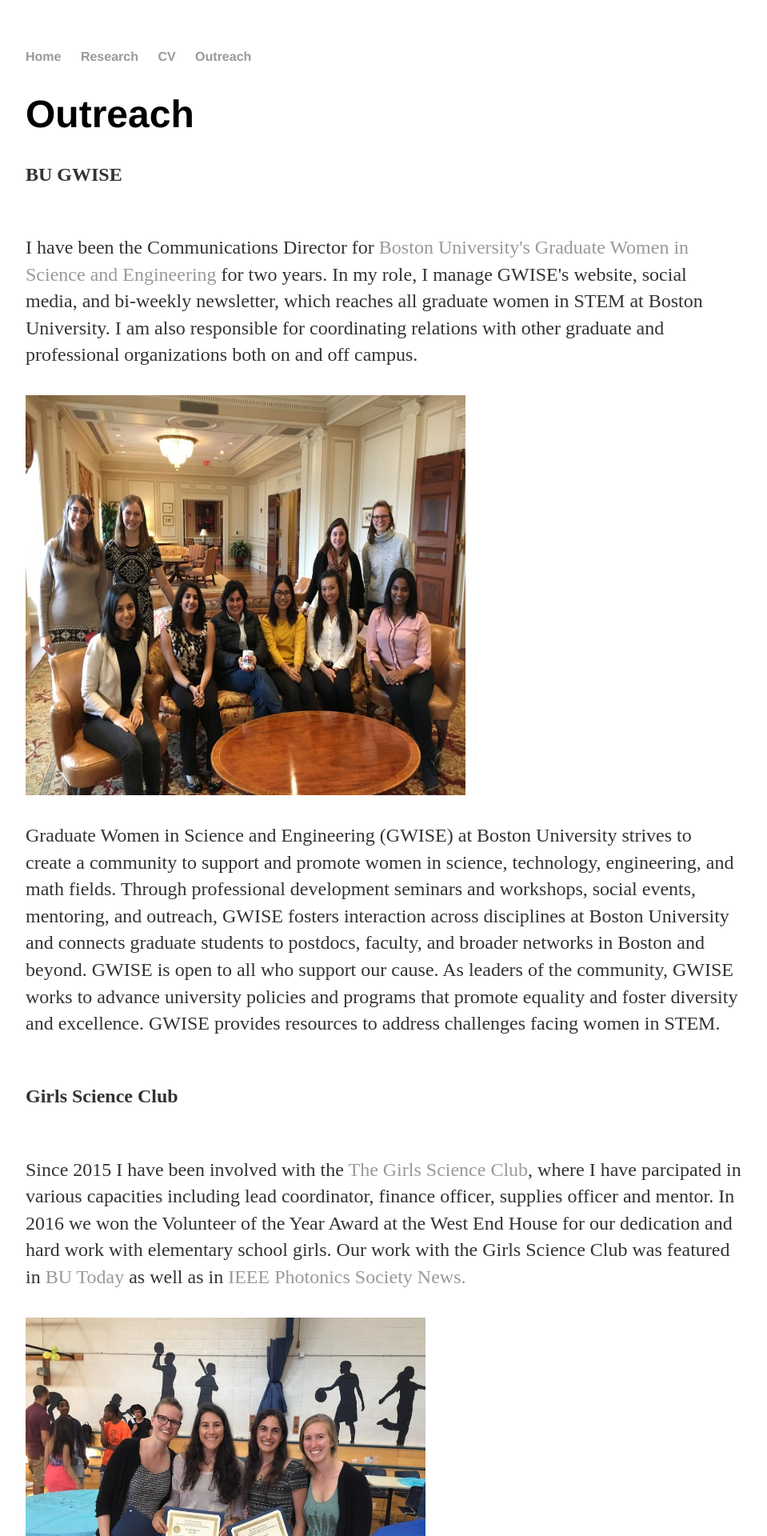
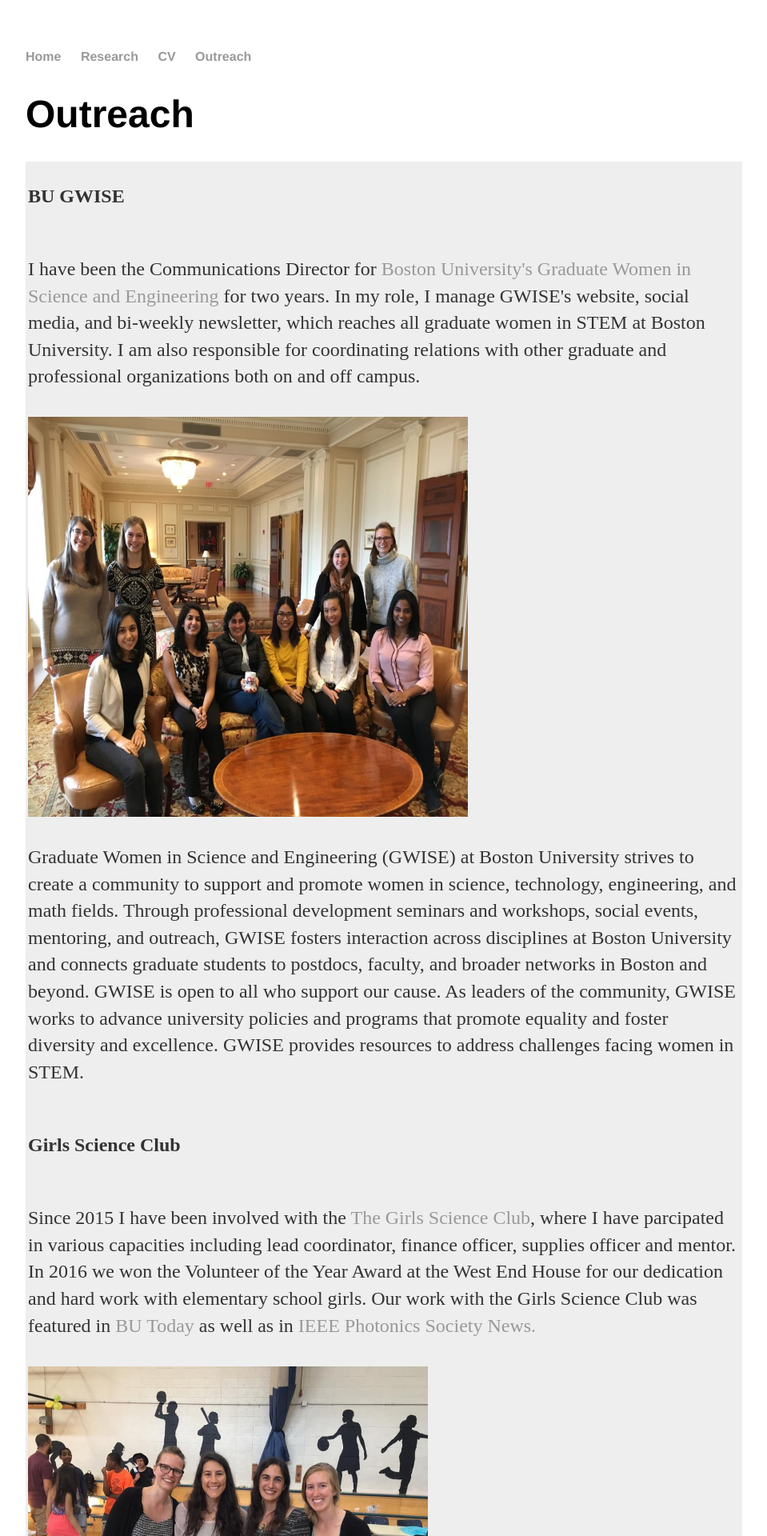
Before and after one commit to rkstan/rkstan.github.io, a Jekyll site: the page built from outreach/index.html, in a window 1280 px wide. Shown: the top 1920 px of the page at 80% size, without its empty margins (160-1119 px from the left). Built offline with Jekyll 4.4.1, drawn with Linux system fonts in a browser that asks for light colours.

Commit message:
trying a new style

```diff
--- a/outreach/index.html
+++ b/outreach/index.html
@@ -6,7 +6,7 @@ title: Outreach
 		<div class="outreach">
 			<h1>Outreach</h1>
 
-
+		        <div style="background-color: #eeeeee; overflow: auto; padding: 3px; margin-bottom: 7px;">
 			<p><b> BU GWISE </b><br>
 			<br>
 			<p> I have been the Communications Director for <a href="http://www.bu.edu/">Boston University's</a> <a href="http://www.bu.edu/gwise/">Graduate Women in Science and Engineering</a> for two years. In my role, I manage GWISE's website, social media, and bi-weekly newsletter, which reaches all graduate women in STEM at Boston University. I am also responsible for coordinating relations with other graduate and professional organizations both on and off campus. <br>
```
